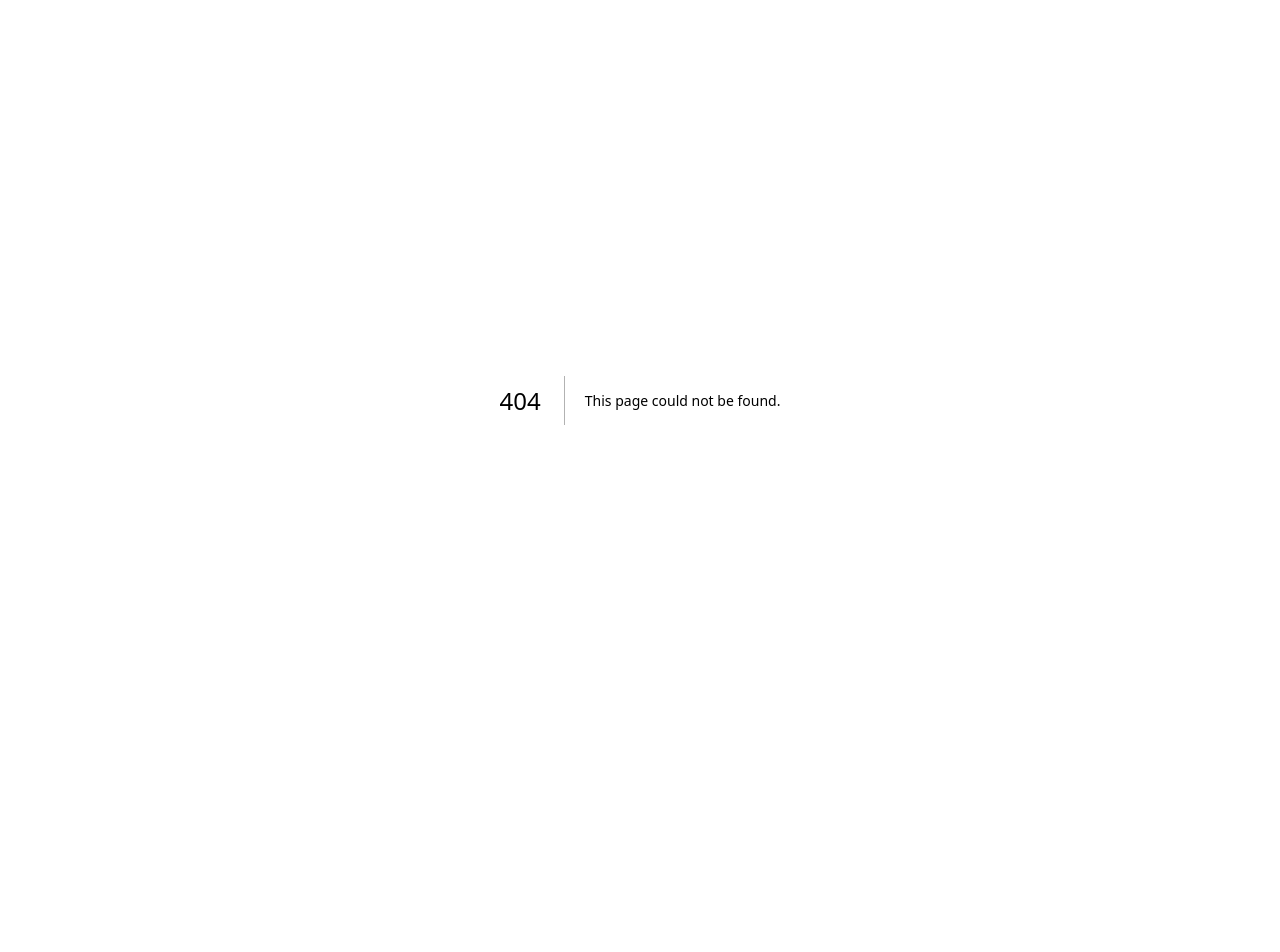
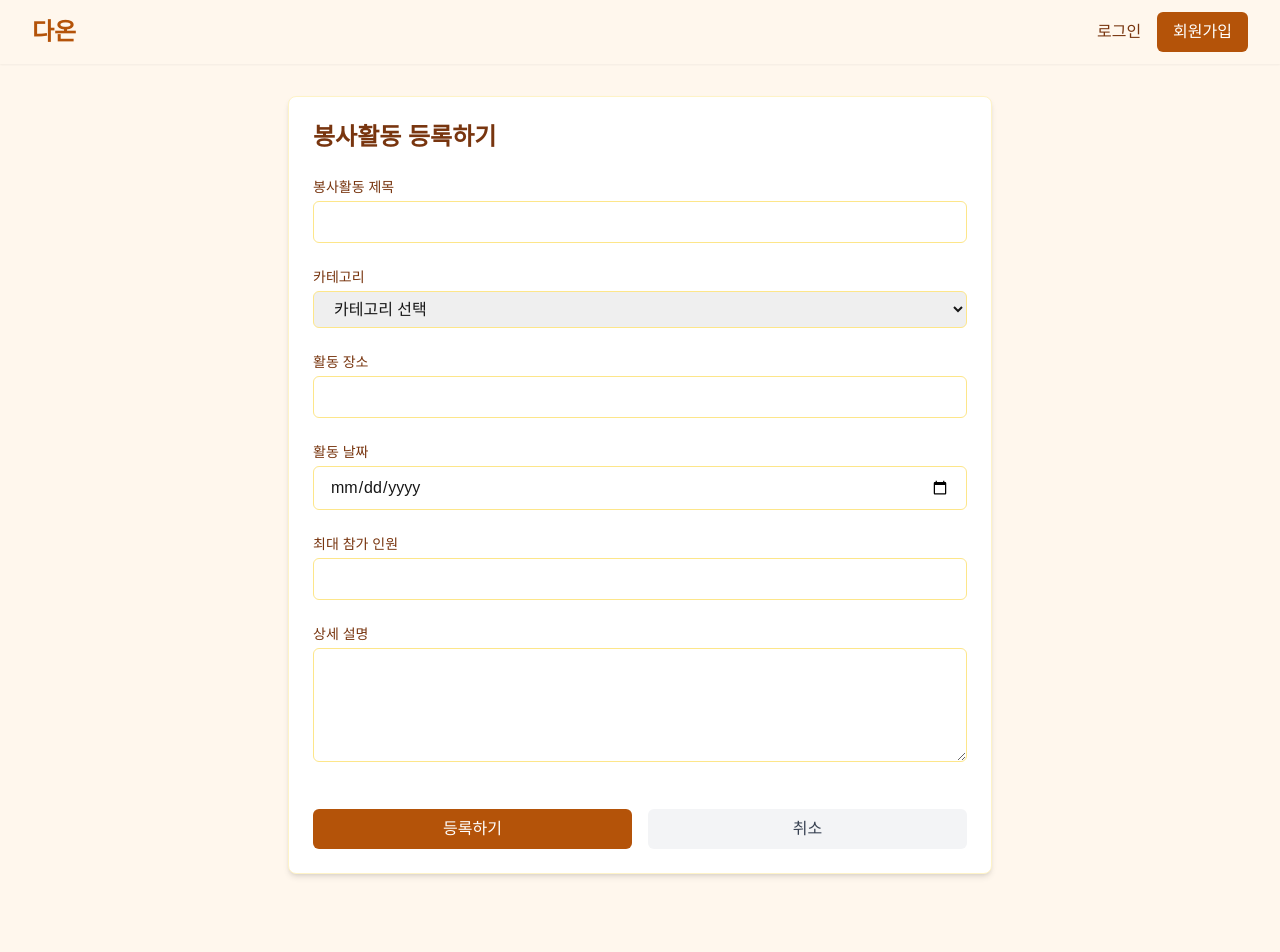
Before and after one commit to sohyunxxi/daon-front, a Next.js app: page /volunteer/create in a window 1280 px wide. Before the commit this address had no page. Shown: the top 952 px of the page. Before the commit the page ends 800 px from the top, so only its background shows below. Built offline with nearby package versions, Linux system fonts and the light colour scheme.

Commit message:
feat: add createpage

```diff
--- /dev/null
+++ b/src/app/volunteer/create/page.tsx
@@ -0,0 +1,194 @@
+'use client';
+import Link from "next/link";
+import { useState } from "react";
+
+export default function CreateVolunteer() {
+  const [formData, setFormData] = useState({
+    title: '',
+    category: '',
+    location: '',
+    date: '',
+    maxParticipants: '',
+    description: '',
+  });
+
+  const handleSubmit = (e: React.FormEvent) => {
+    e.preventDefault();
+    // TODO: API 연동 시 실제 데이터 전송 로직 구현
+    console.log('제출된 데이터:', formData);
+    // 제출 후 목록 페이지로 이동
+    // router.push('/volunteer/list');
+  };
+
+  const handleChange = (e: React.ChangeEvent<HTMLInputElement | HTMLSelectElement | HTMLTextAreaElement>) => {
+    const { name, value } = e.target;
+    setFormData(prev => ({
+      ...prev,
+      [name]: value
+    }));
+  };
+
+  return (
+    <div className="min-h-screen bg-orange-50">
+      {/* 네비게이션 바 */}
+      <nav className="bg-warm-gray-100 shadow-sm">
+        <div className="max-w-7xl mx-auto px-4 sm:px-6 lg:px-8 h-16 flex items-center justify-between">
+          <div className="flex items-center">
+            <Link href="/" className="text-2xl font-bold text-amber-700">다온</Link>
+          </div>
+          <div className="flex items-center gap-4">
+            <Link href="/login" className="text-amber-900 hover:text-amber-700">로그인</Link>
+            <Link href="/signup" className="bg-amber-700 text-white px-4 py-2 rounded-md hover:bg-amber-800">
+              회원가입
+            </Link>
+          </div>
+        </div>
+      </nav>
+
+      {/* 메인 컨텐츠 */}
+      <main className="max-w-3xl mx-auto px-4 sm:px-6 lg:px-8 py-8">
+        <div className="bg-white rounded-lg shadow-md p-6 border border-amber-100">
+          <h1 className="text-2xl font-bold text-amber-900 mb-6">봉사활동 등록하기</h1>
+
+          <form onSubmit={handleSubmit} className="space-y-6">
+            {/* 제목 */}
+            <div>
+              <label htmlFor="title" className="block text-sm font-medium text-amber-900 mb-1">
+                봉사활동 제목
+              </label>
+              <input
+                type="text"
+                id="title"
+                name="title"
+                value={formData.title}
+                onChange={handleChange}
+                className="w-full border border-amber-200 rounded-md px-4 py-2 focus:outline-none focus:ring-2 focus:ring-amber-500"
+                required
+              />
+            </div>
+
+            {/* 카테고리 */}
+            <div>
+              <label htmlFor="category" className="block text-sm font-medium text-amber-900 mb-1">
+                카테고리
+              </label>
+              <select
+                id="category"
+                name="category"
+                value={formData.category}
+                onChange={handleChange}
+                className="w-full border border-amber-200 rounded-md px-4 py-2 focus:outline-none focus:ring-2 focus:ring-amber-500"
+                required
+              >
+                <option value="">카테고리 선택</option>
+                <option value="환경">환경</option>
+                <option value="복지">복지</option>
+                <option value="교육">교육</option>
+                <option value="동물보호">동물보호</option>
+                <option value="기타">기타</option>
+              </select>
+            </div>
+
+            {/* 장소 */}
+            <div>
+              <label htmlFor="location" className="block text-sm font-medium text-amber-900 mb-1">
+                활동 장소
+              </label>
+              <input
+                type="text"
+                id="location"
+                name="location"
+                value={formData.location}
+                onChange={handleChange}
+                className="w-full border border-amber-200 rounded-md px-4 py-2 focus:outline-none focus:ring-2 focus:ring-amber-500"
+                required
+              />
+            </div>
+
+            {/* 날짜 */}
+            <div>
+              <label htmlFor="date" className="block text-sm font-medium text-amber-900 mb-1">
+                활동 날짜
+              </label>
+              <input
+                type="date"
+                id="date"
+                name="date"
+                value={formData.date}
+                onChange={handleChange}
+                className="w-full border border-amber-200 rounded-md px-4 py-2 focus:outline-none focus:ring-2 focus:ring-amber-500"
+                required
+              />
+            </div>
+
+            {/* 최대 참가 인원 */}
+            <div>
+              <label htmlFor="maxParticipants" className="block text-sm font-medium text-amber-900 mb-1">
+                최대 참가 인원
+              </label>
+              <input
+                type="number"
+                id="maxParticipants"
+                name="maxParticipants"
+                value={formData.maxParticipants}
+                onChange={handleChange}
+                min="1"
+                className="w-full border border-amber-200 rounded-md px-4 py-2 focus:outline-none focus:ring-2 focus:ring-amber-500"
+                required
+              />
+            </div>
+
+            {/* 상세 설명 */}
+            <div>
+              <label htmlFor="description" className="block text-sm font-medium text-amber-900 mb-1">
+                상세 설명
+              </label>
+              <textarea
+                id="description"
+                name="description"
+                value={formData.description}
+                onChange={handleChange}
+                rows={4}
+                className="w-full border border-amber-200 rounded-md px-4 py-2 focus:outline-none focus:ring-2 focus:ring-amber-500"
+                required
+              />
+            </div>
+
+            {/* 버튼 그룹 */}
+            <div className="flex gap-4 pt-4">
+              <button
+                type="submit"
+                className="flex-1 bg-amber-700 text-white px-4 py-2 rounded-md hover:bg-amber-800 transition-colors"
+              >
+                등록하기
+              </button>
+              <Link
+                href="/volunteer/list"
+                className="flex-1 bg-gray-100 text-gray-700 px-4 py-2 rounded-md hover:bg-gray-200 transition-colors text-center"
+              >
+                취소
+              </Link>
+            </div>
+          </form>
+        </div>
+      </main>
+
+      {/* 푸터 */}
+      <footer className="bg-warm-gray-100 mt-16">
+        <div className="max-w-7xl mx-auto px-4 sm:px-6 lg:px-8 py-8">
+          <div className="flex justify-between items-center">
+            <div className="text-amber-800">
+              <h3 className="font-bold text-lg mb-2">다온</h3>
+              <p>함께하는 봉사활동 커뮤니티</p>
+            </div>
+            <div className="flex gap-6">
+              <Link href="/about" className="text-amber-700 hover:text-amber-900">소개</Link>
+              <Link href="/terms" className="text-amber-700 hover:text-amber-900">이용약관</Link>
+              <Link href="/privacy" className="text-amber-700 hover:text-amber-900">개인정보처리방침</Link>
+            </div>
+          </div>
+        </div>
+      </footer>
+    </div>
+  );
+}
```
